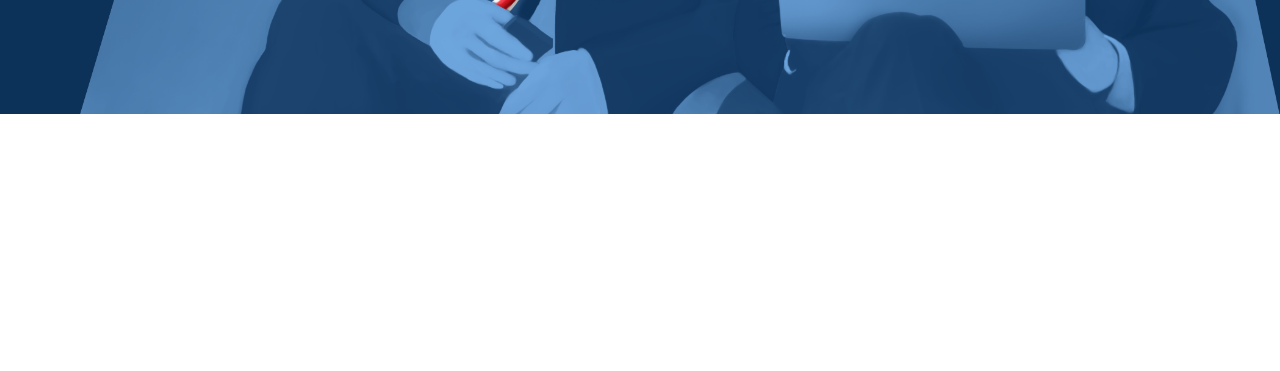
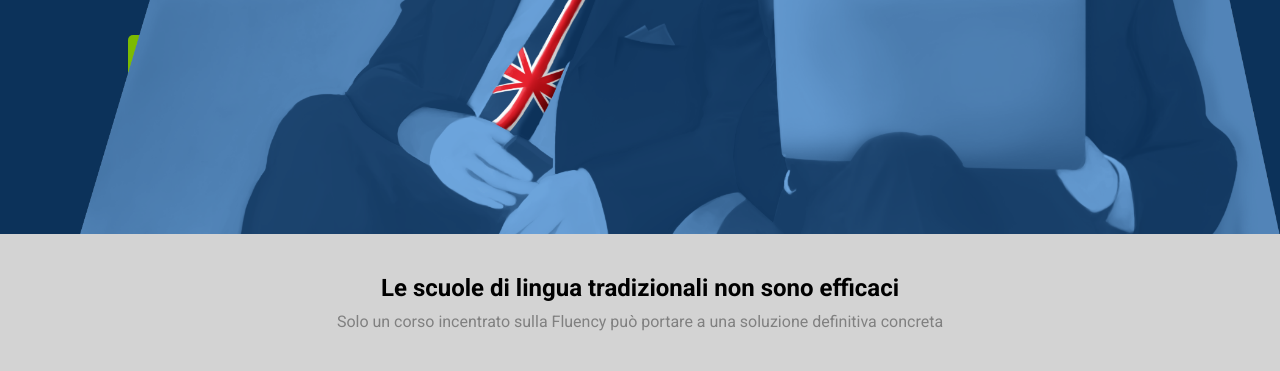
Before and after one commit to leonard0-b/htmlcss-fluentify, a plain HTML site: page index.html in a window 1280 px wide. Shown: the part 656-1027 px from the top of the page. Before the commit the page ends 800 px from the top, so only its background shows below. Drawn offline with Linux system fonts and the light colour scheme.

Commit message:
header ok

```diff
--- a/assets/css/master.css
+++ b/assets/css/master.css
@@ -2,6 +2,7 @@
   margin: 0;
   padding: 0;
   box-sizing: border-box;
+  font-family: 'Roboto', sans-serif;
  }
 
 .container {
@@ -72,15 +73,16 @@ div ul li a {
 .plan {
   padding: 15px 20px;
   position: absolute;
-  bottom: 200px;
+  bottom: 150px;
 }
 
 .title {
+  font-weight: bold;
   font-size: 70px;
   color: white;
   padding-top: 50px;
-  padding-right: 500px;
-  padding-bottom: 300px;
+  padding-right: 700px;
+  padding-bottom: 250px;
 }
 
 .container-jumbo {
@@ -90,13 +92,30 @@ div ul li a {
   margin-top: 100px;
 }
 
-.jumbo {
+.jumboimg {
   width: 1200px;
   position: absolute;
   right: 0;
   bottom: 0;
 }
 
-section {
+.jumbo_section{
   position: relative;
 }
+
+.row100 {
+  background-color: #d3d3d3;
+}
+
+.text100 {
+  text-align: center;
+  padding: 40px;
+}
+
+div > h1 {
+  margin-bottom: 10px;
+}
+
+div > p {
+  color: #808080;
+}
--- a/index.html
+++ b/index.html
@@ -3,6 +3,8 @@
   <head>
     <meta charset="utf-8">
     <link rel="stylesheet" href="./assets/css/master.css">
+    <link rel="preconnect" href="https://fonts.gstatic.com">
+    <link href="https://fonts.googleapis.com/css2?family=Roboto:wght@400;500;700&display=swap" rel="stylesheet">
     <title></title>
   </head>
   <body>
@@ -30,17 +32,25 @@
         </div>
 
       </nav>
-      <section>
+      <div class="jumbo_section">
         <div class="container-jumbo">
           <div class="title">
             Scegli l'inglese studiato per i professionisti
           </div>
           <a class="btn green plan"href="#">struttura un piano</a>
         </div>
-        <img class="jumbo" src="./assets/img/background-header.png" alt="">
-      </section>
+        <img class="jumboimg" src="./assets/img/background-header.png" alt="">
+      </div>
     </header>
     <main>
+      <section>
+        <div class="row100">
+          <div class="text100">
+            <h1>Le scuole di lingua tradizionali non sono efficaci</h1>
+            <p>Solo un corso incentrato sulla Fluency può portare a una soluzione definitiva concreta</p>
+          </div>
+        </div>
+      </section>
 
     </main>
     <footer>
```
